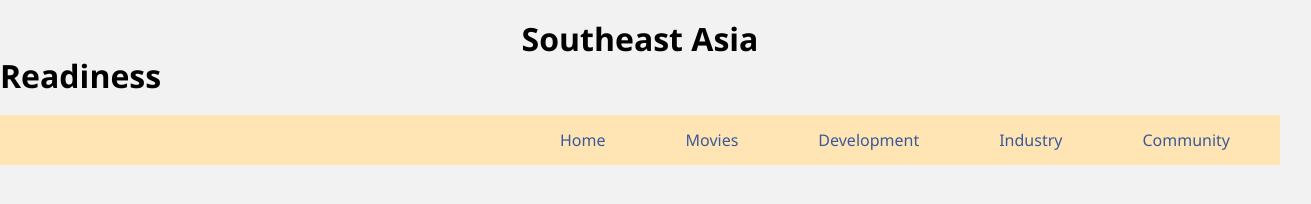
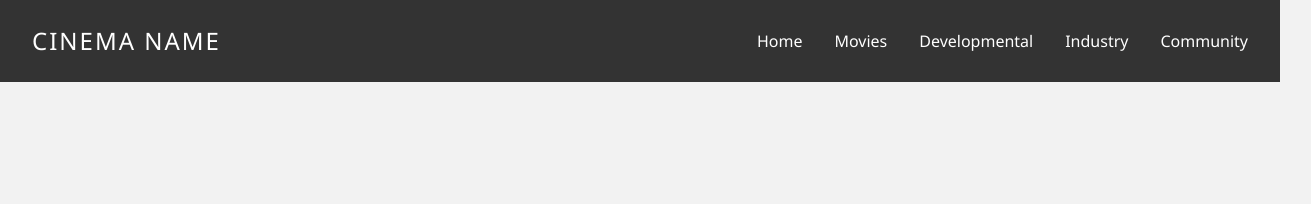
Before and after one commit to yihong-0-6/BED2024Apr_P04_T4, a plain HTML site: page FED/header.html in a window 1280 px wide. Shown: the whole page, 1311 px wide, since content can reach past the window. Drawn offline with Linux system fonts and the light colour scheme.

Commit message:
changed header

```diff
--- a/FED/header.html
+++ b/FED/header.html
@@ -4,36 +4,21 @@
     <meta charset="UTF-8">
     <meta http-equiv="X-UA-Compatible" content="IE=edge">
     <meta name="viewport" content="width=device-width, initial-scale=1">
-        <title>Southeast Asia Readiness</title>
+    <title>Movie page</title>
     <link rel="stylesheet" href="normalize.css">
     <link rel="stylesheet" href="style.css">
 </head>
 
-    <body>
-        <h1><a href="index.html" style="margin-right: 1150px;">Southeast Asia Readiness</a></h1>
-        <nav>
-            <div class="containers">
-                <div class="collapse navbar-collapse" id="navbarNav">
-                <ul class="navbar-nav ms-auto">
-                    <li class="nav-item">
-                        <a class="nav-link" href="index.html">Home</a>
-                    </li>
-                    <li class="nav-item">
-                      <a class="nav-link" href="Movies.html">Movies</a>
-                  </li>
-                  <li class="nav-item">
-                    <a class="nav-link" href="Development.html">Development</a>
-                </li>
-                    </li>
-                    <li class="nav-item">
-                        <a class="nav-link" href="Industry.html">Industry</a>
-                    </li>
-                    <li class="nav-item">
-                        <a class="nav-link" href="Community.html">Community</a>
-                    </li>
+<body class="loginheader">
+    <!--header-->
+    <header class="sticky">
+        <a href="moviepage.html" class="logo">cinema name</a>
+        <ul class="navlist">
+        <li><a href="index.html">Home</a></li>
+        <li><a href="moviepage.html">Movies</a></li>
+        <li><a href="Development.html">Developmental</a></li>
+        <li><a href="industry.html">Industry</a></li>
+        <li><a href="Community.html">Community</a></li>
         </ul>
-                </div>
-            </div>
-        </nav>
+    </header>
 </body>
-</html>
```
Lines whose indentation alone changed are shown as unchanged.
